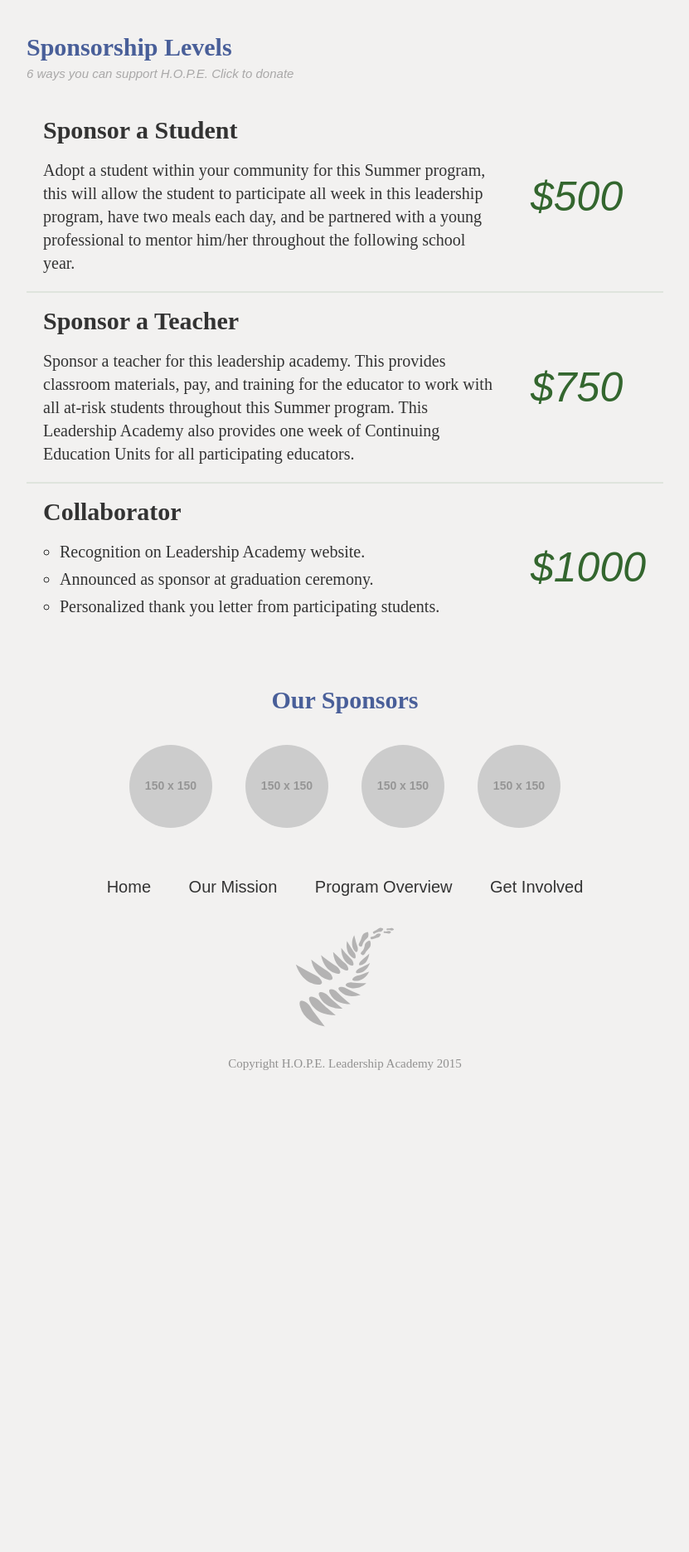
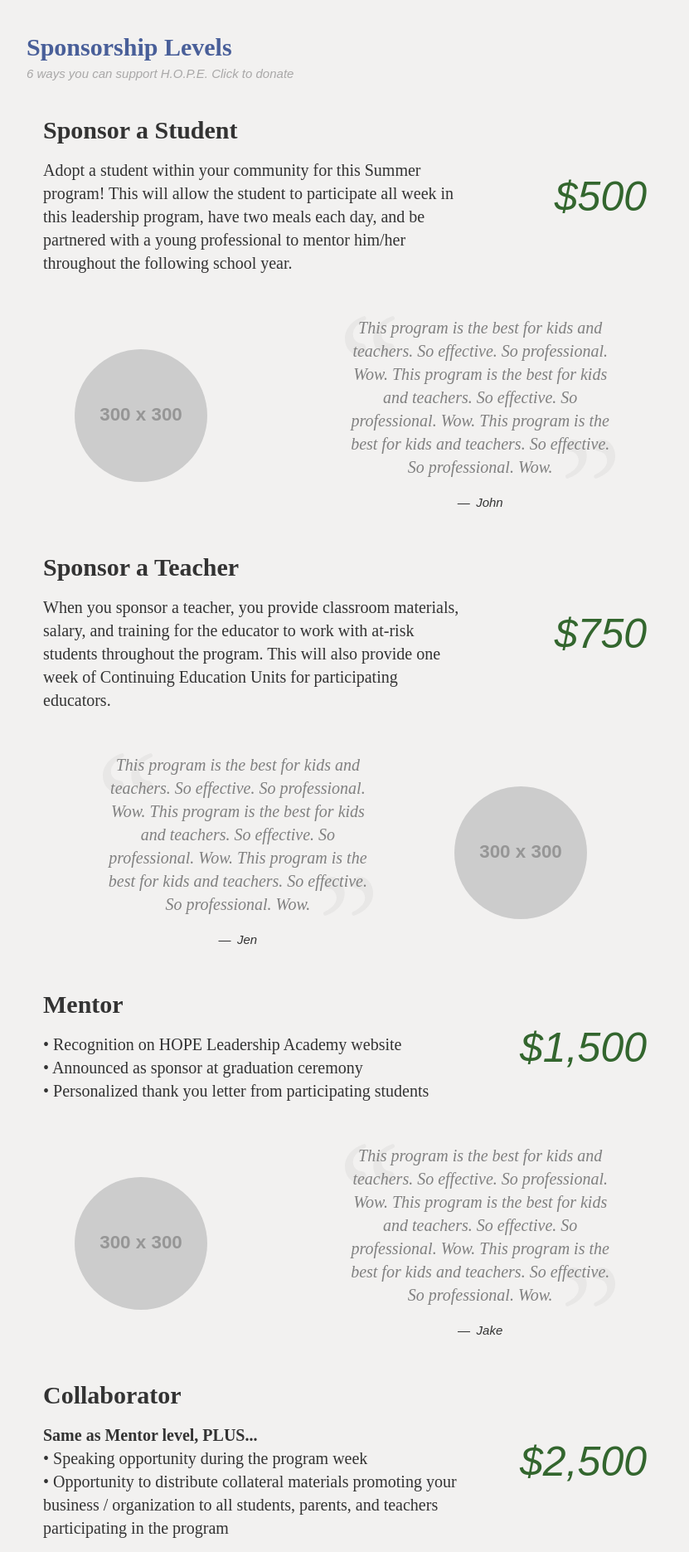
Before and after one commit to TrimMedia/HOPE, a Jekyll site: the page built from donate/index.html, in a window 1280 px wide. Shown: the part 564-2435 px from the top of the page at 83% size, without its empty margins (224-1055 px from the left). Built offline with Jekyll 4.4.1, drawn with Linux system fonts in a browser that asks for light colours; before the commit the page ends 1880 px from its top, so only the background shows below that; some of the changed text lies outside the part shown.

Commit message:
Data integration for program and donate pages. Start to add testimonials to donate page.

```diff
--- /dev/null
+++ b/_data/tiers.yml
@@ -0,0 +1,83 @@
+- title: 'Sponsor a Student'
+  price: '$500'
+  text: >
+          Adopt a student within your community for this Summer program!
+          This will allow the student to participate all week in this leadership
+          program, have two meals each day, and be partnered with a young
+          professional to mentor him/her throughout the following school year.
+  testimonial:
+    url: ''
+    name: 'John'
+    text: >
+            This program is the best for kids and teachers. So effective. So professional. Wow.
+            This program is the best for kids and teachers. So effective. So professional. Wow.
+            This program is the best for kids and teachers. So effective. So professional. Wow.
+
+- title: 'Sponsor a Teacher'
+  price: '$750'
+  text: >
+          When you sponsor a teacher, you provide classroom materials, salary,
+          and training for the educator to work with at-risk students throughout
+          the program.  This will also provide one week of Continuing Education
+          Units for participating educators.
+  testimonial:
+    url: ''
+    name: 'Jen'
+    text: >
+            This program is the best for kids and teachers. So effective. So professional. Wow.
+            This program is the best for kids and teachers. So effective. So professional. Wow.
+            This program is the best for kids and teachers. So effective. So professional. Wow.
+
+- title: 'Mentor'
+  price: '$1,500'
+  text: >
+          • Recognition on HOPE Leadership Academy website<br>
+          • Announced as sponsor at graduation ceremony<br>
+          • Personalized thank you letter from participating students
+  testimonial:
+    url: ''
+    name: 'Jake'
+    text: >
+            This program is the best for kids and teachers. So effective. So professional. Wow.
+            This program is the best for kids and teachers. So effective. So professional. Wow.
+            This program is the best for kids and teachers. So effective. So professional. Wow.
+
+- title: 'Collaborator'
+  price: '$2,500'
+  text: >
+          <b>Same as Mentor level, PLUS...</b><br>
+          • Speaking opportunity during the program week<br>
+          • Opportunity to distribute collateral materials promoting your
+          business / organization to all students, parents, and teachers
+          participating in the program
+  testimonial:
+    url: ''
+    name: 'Jessica'
+    text: >
+            This program is the best for kids and teachers. So effective. So professional. Wow.
+            This program is the best for kids and teachers. So effective. So professional. Wow.
+            This program is the best for kids and teachers. So effective. So professional. Wow.
+
+- title: 'Motivator'
+  price: '$5,000'
+  text: >
+          <b>Same as Collaborator level, PLUS...</b><br>
+          • Logo recognition on HOPE Leadership Academy website with link to company website<br>
+          • Listed on program day agendas throughout the week<br>
+          • Company Logo on Facebook page
+  testimonial:
+    url: ''
+    name: 'Jeremy'
+    text: >
+            This program is the best for kids and teachers. So effective. So professional. Wow.
+            This program is the best for kids and teachers. So effective. So professional. Wow.
+            This program is the best for kids and teachers. So effective. So professional. Wow.
+
+- title: 'Influencer'
+  price: '$10,000'
+  text: >
+          <b>Same as Motivator level, PLUS...</b><br>
+          • Highlighted on program day agendas, including company logo<br>
+          • Highlighted in debrief emails to parents, students, and teachers throughout the week.<br>
+          • Recognized at local Board of Education by school board members and Superintendent<br>
+          • Company name and logo on our Social Media page (FACEBOOK) and blasts.
--- a/css/main.css
+++ b/css/main.css
@@ -487,7 +487,6 @@ header + .cta-list {
 .donation-list__item {
   padding: 1em;
   margin: 0;
-  border-bottom: 2px solid #dfe4dd;
   -webkit-transition: background .3s ease;
           transition: background .3s ease;
   display: -webkit-box;
@@ -503,9 +502,9 @@ header + .cta-list {
     border-bottom: none; }
   .donation-list__item > .info {
     -webkit-box-flex: 1;
-    -webkit-flex: 1 0 70%;
-        -ms-flex: 1 0 70%;
-            flex: 1 0 70%;
+    -webkit-flex: 1 0 55%;
+        -ms-flex: 1 0 55%;
+            flex: 1 0 55%;
     margin-right: 5%; }
     .donation-list__item > .info > ul {
       list-style-type: circle;
@@ -514,12 +513,16 @@ header + .cta-list {
       margin-top: .25em; }
   .donation-list__item > .price {
     margin: auto 0;
-    width: 7rem;
+    width: 9rem;
     font-family: "Avenir", sans-serif;
     font-style: italic;
     color: #33662e;
-    font-size: 2.5em;
+    font-size: 2em;
     line-height: 2em; }
+    @media screen and (min-width: 900px) {
+      .donation-list__item > .price {
+        font-size: 2.5em;
+        text-align: right; } }
 
 .timeline {
   position: relative;
@@ -547,6 +550,41 @@ header + .cta-list {
     background: -webkit-linear-gradient(right, rgba(242, 241, 240, 0), #f2f1f0);
     background: linear-gradient(to left, rgba(242, 241, 240, 0), #f2f1f0);
     z-index: 1; }
+
+.quote {
+  width: 85%;
+  margin: 0 auto;
+  display: -webkit-box;
+  display: -webkit-flex;
+  display: -ms-flexbox;
+  display: flex;
+  -webkit-flex-wrap: wrap;
+      -ms-flex-wrap: wrap;
+          flex-wrap: wrap;
+  -webkit-box-align: center;
+  -webkit-align-items: center;
+      -ms-flex-align: center;
+          align-items: center;
+  text-align: left;
+  -webkit-justify-content: space-around;
+      -ms-flex-pack: distribute;
+          justify-content: space-around; }
+  .quote__img {
+    width: 8rem;
+    height: 8rem;
+    border-radius: 100%;
+    overflow: hidden; }
+  .quote__txt {
+    margin-right: 0; }
+  .quote--reverse {
+    -webkit-box-orient: horizontal;
+    -webkit-box-direction: reverse;
+    -webkit-flex-direction: row-reverse;
+        -ms-flex-direction: row-reverse;
+            flex-direction: row-reverse; }
+    .quote--reverse > .quote__txt {
+      margin-right: 1.5em;
+      margin-left: 0; }
 
 .timeline__line {
   width: 100%;
--- a/donate/index.html
+++ b/donate/index.html
@@ -17,38 +17,27 @@ secondary:
 <section class="container">
 	<h2 class="heading">Sponsorship Levels</h2>
 	<h4 class="subheading">6 ways you can support H.O.P.E. Click to donate</h4>
-
     <ul class="donation-list">
+      {% for tier in site.data.tiers %}
+      {% capture direction %}{% cycle '', 'quote--reverse' %}{% endcapture %}
         <li class="donation-list__item">
           <div class="info">
-          <h2>Sponsor a Student</h2>
-          <p>
-            Adopt a student within your community for this Summer program, this will allow the student to participate all week in this leadership program, have two meals each day, and be partnered with a young professional to mentor him/her throughout the following school year.
-          </p>
+            <h2>{{ tier.title }}</h2>
+            <p>{{ tier.text }}</p>
           </div>
-        <span class="price">$500</span>
+          <span class="price">{{ tier.price }}</span>
         </li>
-      <li class="donation-list__item">
-        <div class="info">
-          <h2>Sponsor a Teacher</h2>
-          <p>
-            Sponsor a teacher for this leadership academy. This provides classroom materials, pay, and training for the educator to work with all at-risk students throughout this Summer program. This Leadership Academy also provides one week of Continuing Education Units for all participating educators.
-          </p>
+        <li class="quote {{direction}}">
+          {% if tier.testimonial %}
+            <div class="quote__img">
+              <img src="http://placehold.it/300x300">
             </div>
-        <span class="price">$750</span>
+            <blockquote class="quote__txt">
+              <p>{{ tier.testimonial.text }}</p>
+              <cite>{{ tier.testimonial.name }}</cite>
+            </blockquote>
+          {% endif %}
         </li>
-      <li class="donation-list__item">
-        <div class="info">
-          <h2>Collaborator</h2>
-          <p>
-            <ul>
-              <li>Recognition on Leadership Academy website.</li>
-              <li>Announced as sponsor at graduation ceremony.</li>
-              <li>Personalized thank you letter from participating students.</li>
-            </ul>
-          </p>
-        </div>
-        <span class="price">$1000</span>
-      </li>
+      {% endfor %}
     </ul>
 </section>
--- a/program/index.html
+++ b/program/index.html
@@ -18,75 +18,24 @@ intro: "H.O.P.E. Leadership Academy is a three-year program that incorporates Po
 	</div>
     <div class="timeline">
       <ul class="timeline-list">
-        <li class="timeline-list__item--year" id="year1">
-          <span>Year 1</span>
-        </li>
-        <li class="timeline-list__item">
-          <p class="timeline__bubble blue-bg">
-            <em>Five Principles of Exemplary Leadership</em> Seminars (Posner & Kouzes)
-          </p>
-          <img class="timeline__icon" src="{{site.baseurl}}/assets/img/timeline-icon.png">
-        </li>
-        <li class="timeline-list__item">
-          <p class="timeline__bubble light-green-bg">
-            Speech Writing and Oratorical Contest
-          </p>
-          <img class="timeline__icon" src="{{site.baseurl}}/assets/img/timeline-icon.png">
-        </li>
-        <li class="timeline-list__item--year" id="year2">
-          <span>Year 2</span>
-        </li>
-        <li class="timeline-list__item">
-          <p class="timeline__bubble dark-green-bg">
-            <em>Five Principles of Exemplary Leadership</em> Seminars (Posner & Kouzes)
-          </p>
-          <img class="timeline__icon" src="{{site.baseurl}}/assets/img/timeline-icon.png">
-        </li>
-        <li class="timeline-list__item--year" id="year3">
-          <span>Year 3</span>
-        </li>
-        <li class="timeline-list__item">
-          <p class="timeline__bubble blue-bg">
-            <em>Five Principles of Exemplary Leadership</em> Seminars (Posner & Kouzes)
-          </p>
-          <img class="timeline__icon" src="{{site.baseurl}}/assets/img/timeline-icon.png">
-        </li>
-        <li class="timeline-list__item">
-          <p class="timeline__bubble light-green-bg">
-            Speech Writing and Oratorical Contest
-          </p>
-          <img class="timeline__icon" src="{{site.baseurl}}/assets/img/timeline-icon.png">
-        </li>
+        {% for year in site.data.program %}
+          <li class="timeline-list__item--year" id="year{{ year.year }}">
+            <p>Year {{ year.year }}</p>
+            <em>{{ year.title }}</em>
+          </li>
+          {% for m in year.milestones %}
+            {% capture theCycle %}{% cycle 'blue-bg', 'light-green-bg', 'dark-green-bg' %}{% endcapture %}
+            <li class="timeline-list__item">
+              <p class="timeline__bubble {{ theCycle }}">
+                {{ m.text }}
+              </p>
+              <img class="timeline__icon" src="{{site.baseurl}}/assets/img/timeline-icon.png">
+            </li>
+          {% endfor %}
+        {% endfor %}
       </ul>
       <div class="timeline__line"></div>
 </section>
-<section class="container">
-  <p>
-    Each year has a different theme or leadership focus. The training includes a one-week course, usually in the summer, along with service projects and leadership opportunities throughout the school year.
-  </p>
-  <h3 class="heading">Year 1 “Why My Voice Is Important”</h3>
-  <p>
-    Speech Writing, Public Speaking, T-Shirt Design, iMovie Creation on the 7 Habits of Highly Effective Teens, Five Practices of Exemplary Leadership, Service Projects.
-  </p>
-  <h3 class="heading">Year 2 “How My Passion Impacts the World”</h3>
-  <p>
-    Review of Five Practices of Exemplary Leadership, Writing Reflections, Speech Writing, Public Speaking, Research Non-profits, Team Presentations, iMovie Creation promoting your school, Volunteer hours at a local non-profit.
-  </p>
-  <h3 class="heading">Year 3 “How My Optimism Leads to a Greater Future”</h3>
-  <p>
-    Career Interest Inventory, Research Career Options, Develop plan/goals for future, Individual Presentation “Roadmap to My Future,” Speech Writing, Public Speaking, College Visits, Job Shadowing.
-  </p>
-  <h3 class="heading">Beyond Year 3:</h3>
-  <p>
-    Mentor Training, Assist Teachers at Year 1 &2 Programs, Mentor younger Cadets, Seminars on Leadership.
-    <br><br>
-  </p>
-</section>
-<!--
-<section class="container">
-	<h2 class="heading">Participating Schools</h2>
-	<p>Awaiting content...</p>
-</section>-->
 <ul class="cta-list">
 	<li class="cta-list__item dark-green-bg">
 		<h2>Get Involved</h2>
```
Also changed, not shown: other parts of program/index.html (+3 -5 lines), _data/program.yml (added, +53 -0 lines), _sass/_components.scss (+36 -4 lines), css/main.min.css, 1 other file. Lines whose indentation alone changed are shown as unchanged.
